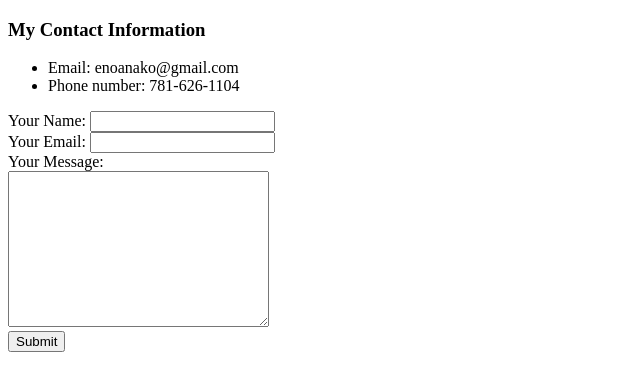
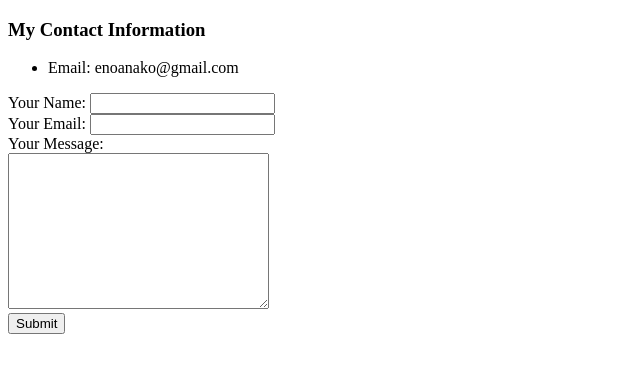
Before and after one commit to enoanako/cv, a plain HTML site: page contactme.html in a window 1280 px wide. Shown: the whole page, without its empty margins (0-640 px from the left). Drawn offline with Linux system fonts and the light colour scheme.

Commit message:
Update contactme.html

```diff
--- a/contactme.html
+++ b/contactme.html
@@ -10,7 +10,6 @@
   <h3>My Contact Information</h3>
   <ul>
     <li>Email: enoanako@gmail.com</li>
-    <li>Phone number: 781-626-1104</li>
   </ul>
   <form action="mailto:enoanako@gmail.com" method="post" enctype="text/plain">
     <label>Your Name:</label>
```
